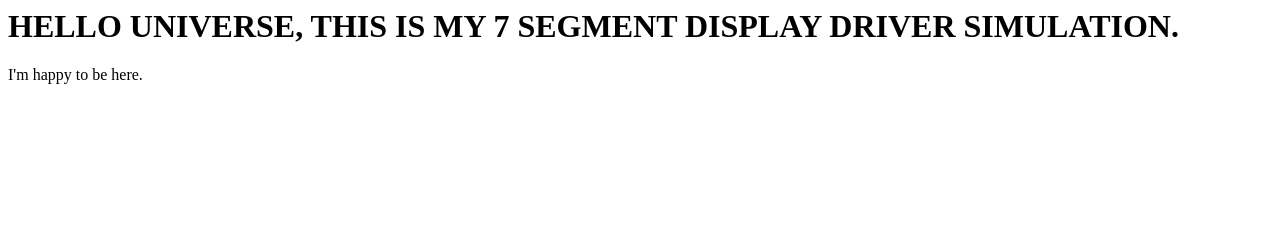
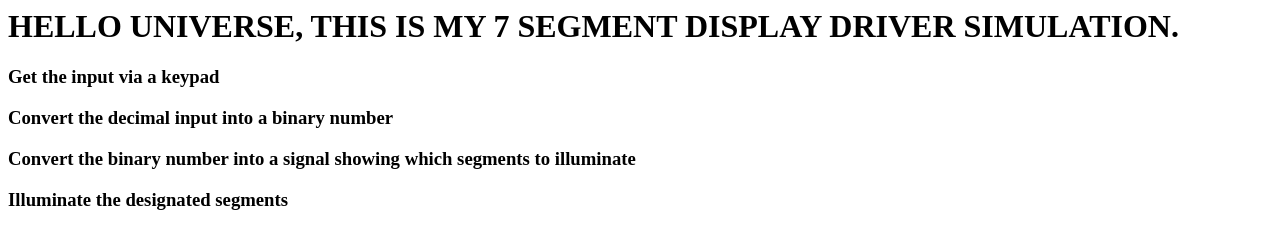
Before and after one commit to romantash/INF1339-Week01, a plain HTML site: page docs/v01.html in a window 1280 px wide. Drawn offline with Linux system fonts and the light colour scheme.

Commit message:
Version01

```diff
--- a/docs/v01.html
+++ b/docs/v01.html
@@ -2,8 +2,11 @@
 <head>
 <title>Hello Universe</title>
 </head>
+<h1>HELLO UNIVERSE, THIS IS MY 7 SEGMENT DISPLAY DRIVER SIMULATION.</h1>
+<h3>Get the input via a keypad</h3>
+<h3>Convert the decimal input into a binary number</h3>
+<h3>Convert the binary number into a signal showing which segments to illuminate</h3>
+<h3>Illuminate the designated segments</h3>
 <body>
-<h1>HELLO UNIVERSE, THIS IS MY 7 SEGMENT DISPLAY DRIVER SIMULATION.</h1>
-I'm happy to be here.
 </body>
 </html>
```
